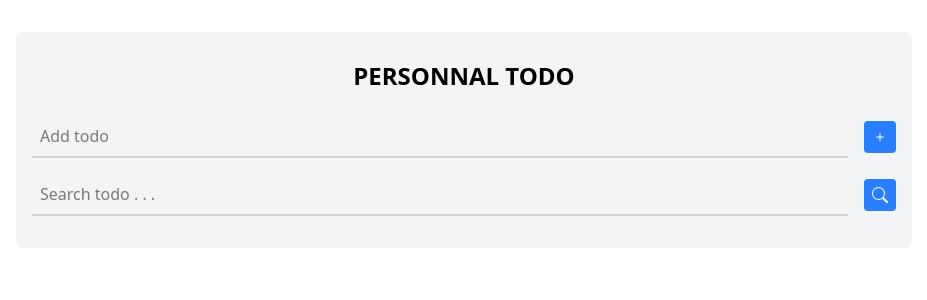
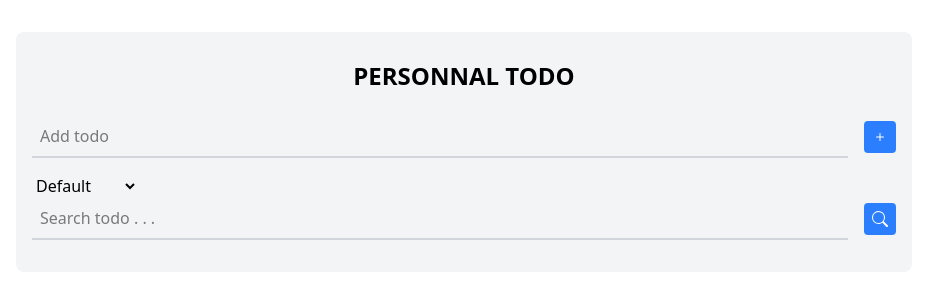
Before and after one commit to moonspark78/Todo_List--Redux, a React (Vite) app: page / in a window 1280 px wide. Shown: the top 300 px of the page, without its empty margins (176-1103 px from the left). Built offline with nearby package versions, Linux system fonts and the light colour scheme.

Commit message:
working on  the FilterButton Component  :art:

```diff
--- a/src/components/Todo.jsx
+++ b/src/components/Todo.jsx
@@ -2,6 +2,7 @@ import { BsPlus, BsSearch } from "react-icons/bs";
 import { useState } from "react";
 import { useDispatch } from "react-redux";
 import { addTodo, updateSearchTerm } from "../redux/actions";
+import FilterButton from "./FilterButton";
 
 const Todo = () => {
   const dispatch = useDispatch();
@@ -50,6 +51,7 @@ const Todo = () => {
 
       {/* filter & search input */}
       <div>
+        <FilterButton/>
         <div className="flex items-center mb-4">
           <input
             value={searchTerm}
```
